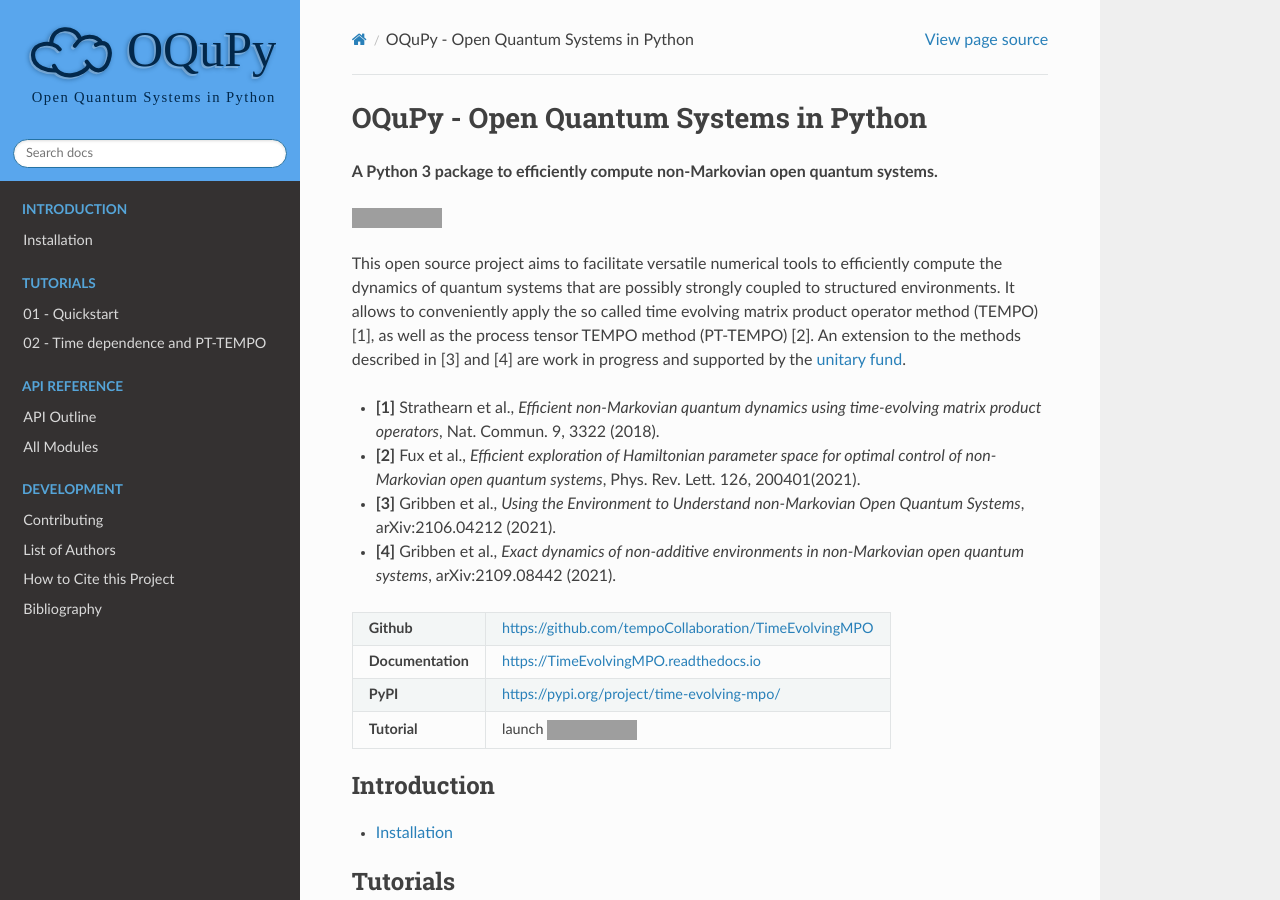
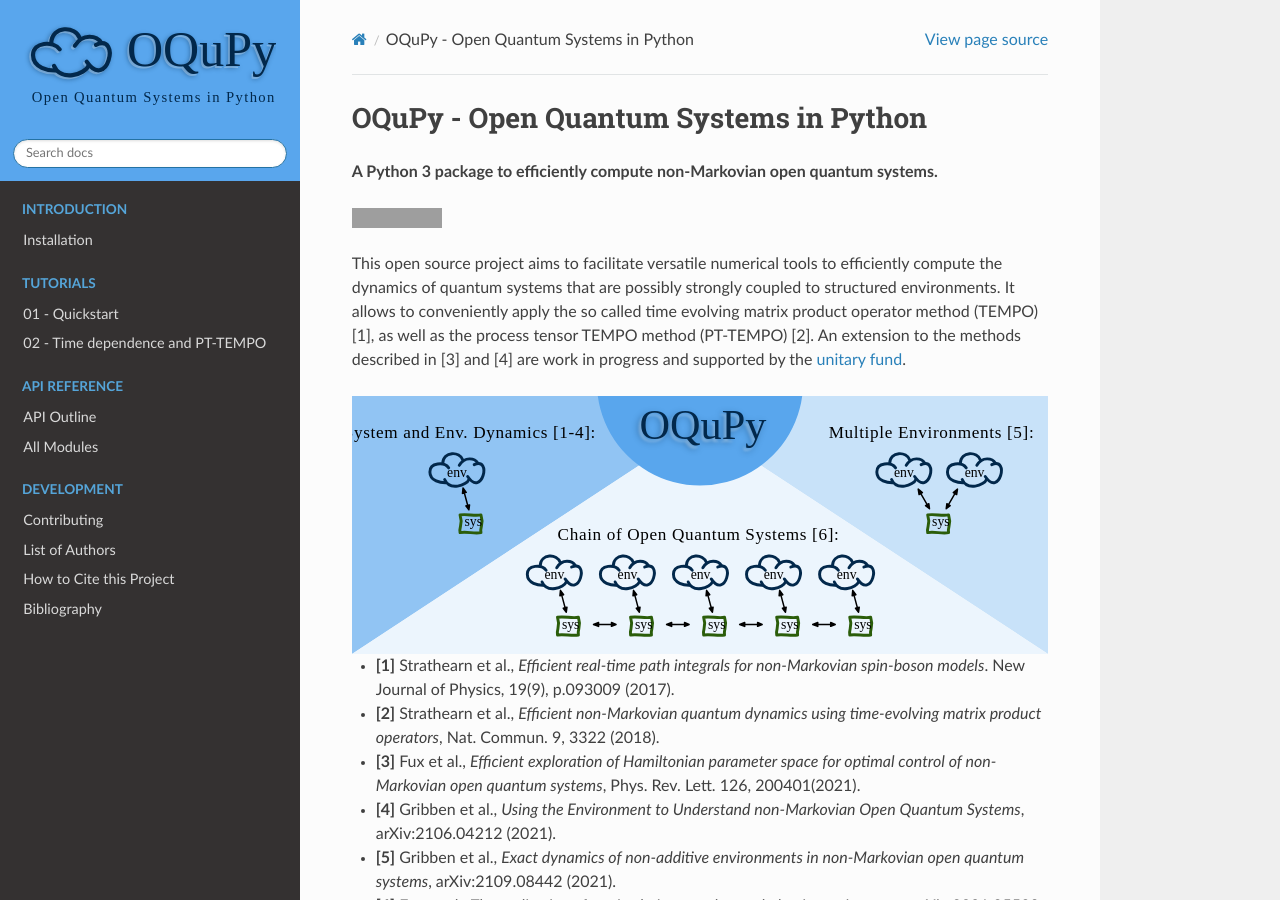
Before and after one commit to tempoCollaboration/OQuPy, a Sphinx documentation site: the page built from docs/index.rst, in a window 1280 px wide and 900 px high. Built offline with Sphinx 7.4.7 and the Read the Docs theme 2.0.0, drawn with Linux system fonts in a browser that asks for light colours; the version number could not be read and is left out; some of the changed text lies outside the part shown; grey boxes are pictures that could not be loaded.

Commit message:
Add overview graphic

```diff
--- a/docs/conf.py
+++ b/docs/conf.py
@@ -70,8 +70,8 @@ html_theme = 'sphinx_rtd_theme'
 # so a file named "default.css" will overwrite the builtin "default.css".
 html_static_path = ['_static']
 
-html_favicon = 'logo/icon.ico'
-html_logo = 'logo/logo-transparent.svg'
+html_favicon = 'graphics/icon.ico'
+html_logo = 'graphics/logo-transparent.svg'
 html_theme_options = {
     'logo_only': True,
     'display_version': True,
--- a/docs/index.rst
+++ b/docs/index.rst
@@ -7,6 +7,7 @@ systems.**
 .. image:: https://img.shields.io/badge/Supported%20By-UNITARY%20FUND-brightgreen.svg?style=for-the-badge
  :target: http://unitary.fund
 
+
 This open source project aims to facilitate versatile numerical tools to
 efficiently compute the dynamics of quantum systems that are possibly strongly
 coupled to structured environments. It allows to conveniently apply the so
@@ -15,15 +16,24 @@ process tensor TEMPO method (PT-TEMPO) [2]. An extension to the methods
 described in [3] and [4] are work in progress and supported by the
 `unitary fund <http://unitary.fund>`_.
 
-- **[1]** Strathearn et al.,  *Efficient non-Markovian quantum dynamics using
+.. figure:: graphics/overview.svg
+    :align: center
+    :alt: OQuPy - overview
+
+- **[1]** Strathearn et al., *Efficient real-time path integrals
+  for non-Markovian spin-boson models*. New Journal of Physics, 19(9),
+  p.093009 (2017).
+- **[2]** Strathearn et al.,  *Efficient non-Markovian quantum dynamics using
   time-evolving matrix product operators*, Nat. Commun. 9, 3322 (2018).
-- **[2]** Fux et al., *Efficient exploration of Hamiltonian parameter space for
+- **[3]** Fux et al., *Efficient exploration of Hamiltonian parameter space for
   optimal control of non-Markovian open quantum systems*,
   Phys. Rev. Lett. 126, 200401(2021).
-- **[3]** Gribben et al., *Using the Environment to Understand non-Markovian
+- **[4]** Gribben et al., *Using the Environment to Understand non-Markovian
   Open Quantum Systems*, arXiv:2106.04212 (2021).
-- **[4]** Gribben et al., *Exact dynamics of non-additive environments in
+- **[5]** Gribben et al., *Exact dynamics of non-additive environments in
   non-Markovian open quantum systems*, arXiv:2109.08442 (2021).
+- **[6]** Fux et al., *Thermalization of a spin chain strongly coupled to its
+  environment*, arXiv:2201.05529 (2022).
 
 .. |binder-tutorial| image:: https://mybinder.org/badge_logo.svg
  :target: https://mybinder.org/v2/gh/tempoCollaboration/TimeEvolvingMPO/master?filepath=tutorials%2Ftutorial_01_quickstart.ipynb
@@ -37,6 +47,8 @@ described in [3] and [4] are work in progress and supported by the
 +--------------------+---------------------------------------------------------------------------------------------------------------+
 | **Tutorial**       | launch |binder-tutorial|                                                                                      |
 +--------------------+---------------------------------------------------------------------------------------------------------------+
+
+-------------------------------------------------------------------------------
 
 .. toctree::
    :maxdepth: 1
```
Also changed, not shown: docs/graphics/oqupy-colors.txt (added, +8 -0 lines), docs/graphics/icon.ico (renamed from docs/logo/icon.ico), docs/graphics/icon.svg (renamed from docs/logo/icon.svg), docs/graphics/logo-transparent.svg (renamed from docs/logo/logo-transparent.svg), docs/graphics/logo-white.svg (renamed from docs/logo/logo-white.svg), docs/graphics/logo.svg (renamed from docs/logo/logo.svg), docs/graphics/overview-portrait.svg (added), docs/graphics/overview.svg (added), 1 other file.
